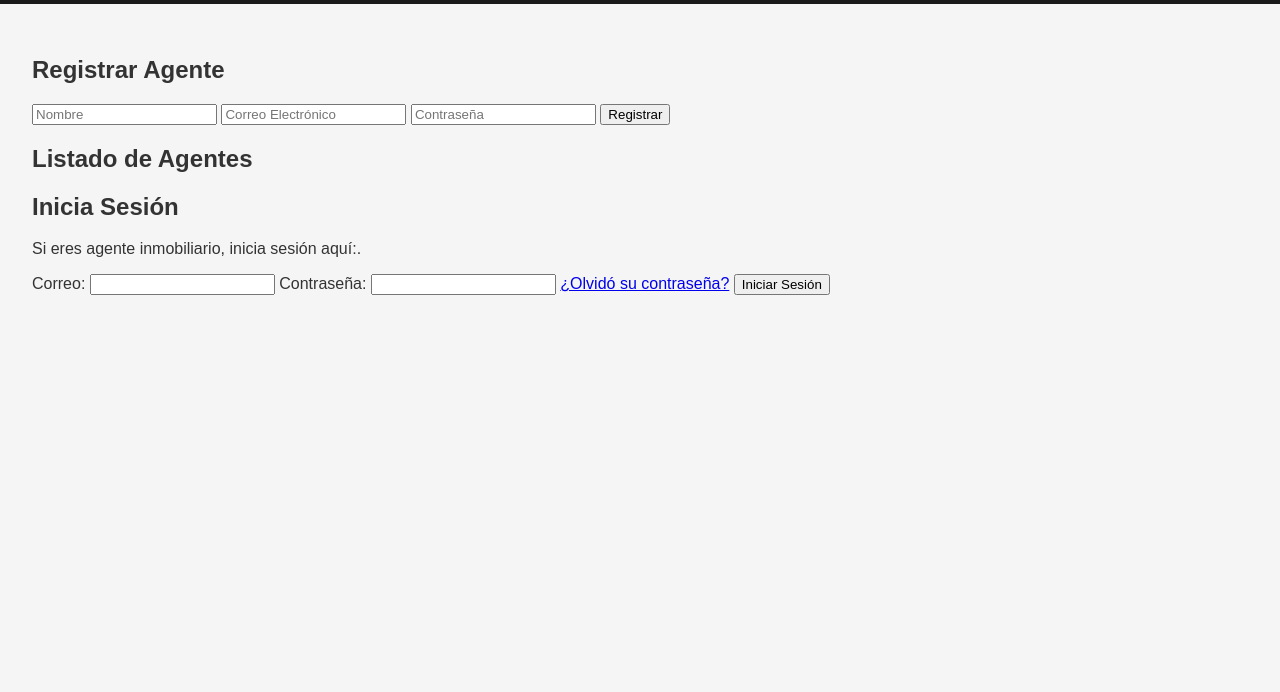
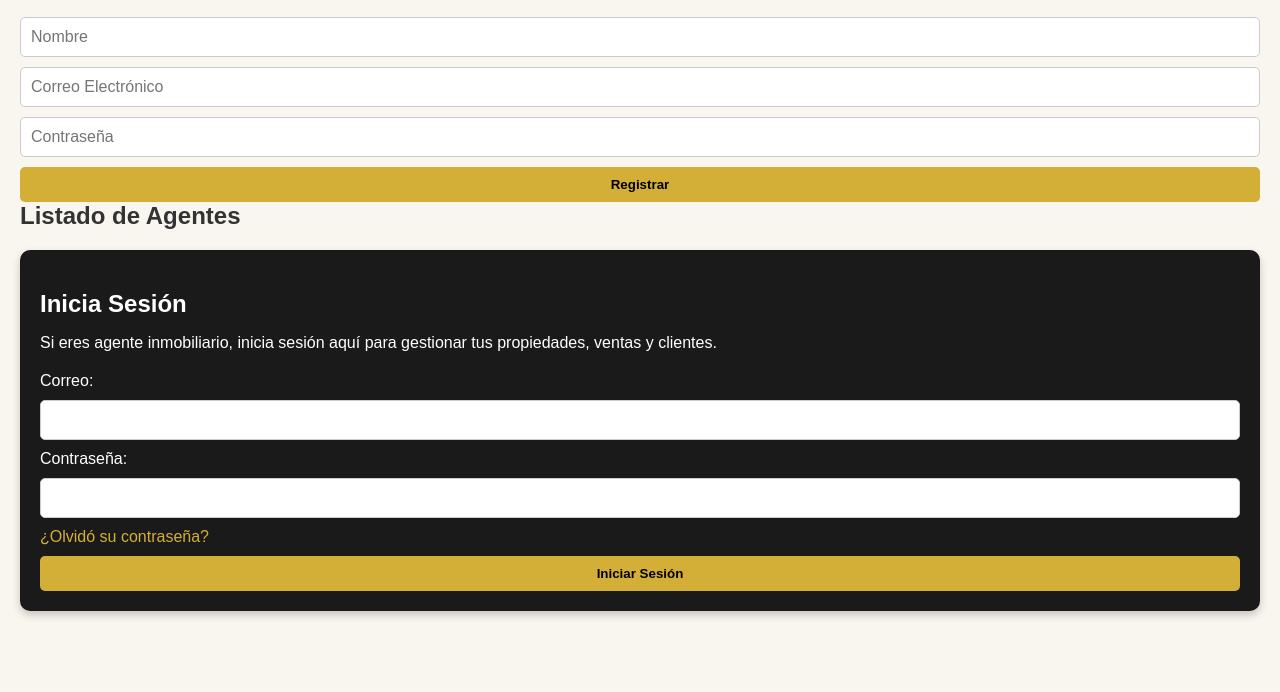
Before and after one commit to Johanhash/Inmobiliaria, a plain HTML site: page frontend/agentes.html in a window 1280 px wide. Shown: the part 108-800 px from the top of the page. Drawn offline with Linux system fonts and the light colour scheme; no server answers; sample sign-in values are in the browser's storage.

Commit message:
Update agentes.html
Cambios de prueba

```diff
--- a/frontend/agentes.html
+++ b/frontend/agentes.html
@@ -5,6 +5,111 @@
     <meta name="viewport" content="width=device-width, initial-scale=1.0">
     <title>Gestión de Agentes</title>
     <link rel="stylesheet" href="styles.css">
+    <style>
+        body {
+            font-family: Arial, sans-serif;
+            margin: 0;
+            padding: 0;
+            background-color: #f9f5ef;
+        }
+
+        header {
+            background-color: #000;
+            color: #fff;
+            padding: 10px 20px;
+            display: flex;
+            justify-content: space-between;
+            align-items: center;
+        }
+
+        header h1 {
+            margin: 0;
+        }
+
+        header nav ul {
+            list-style: none;
+            display: flex;
+            margin: 0;
+            padding: 0;
+        }
+
+        header nav ul li {
+            margin: 0 10px;
+        }
+
+        header nav ul li a {
+            color: #fff;
+            text-decoration: none;
+            font-weight: bold;
+        }
+
+        main {
+            padding: 20px;
+        }
+
+        h2 {
+            margin-top: 0;
+        }
+
+        form {
+            margin-top: 10px;
+            display: flex;
+            flex-direction: column;
+            gap: 10px;
+        }
+
+        input[type="text"],
+        input[type="email"],
+        input[type="password"] {
+            padding: 10px;
+            border: 1px solid #ccc;
+            border-radius: 5px;
+            font-size: 1rem;
+        }
+
+        button {
+            padding: 10px;
+            border: none;
+            border-radius: 5px;
+            background-color: #d4af37;
+            color: #000;
+            font-weight: bold;
+            cursor: pointer;
+        }
+
+        button:hover {
+            background-color: #c89f2f;
+        }
+
+        a {
+            color: #d4af37;
+            text-decoration: none;
+        }
+
+        a:hover {
+            text-decoration: underline;
+        }
+
+        #agent-list {
+            background-color: #1a1a1a;
+            color: #fff;
+            padding: 20px;
+            border-radius: 10px;
+            margin-top: 20px;
+            box-shadow: 0 4px 8px rgba(0, 0, 0, 0.2);
+        }
+
+        #agent-list h1 {
+            color: #fff;
+            font-size: 1.5rem;
+            margin-bottom: 10px;
+        }
+
+        #agent-list p {
+            font-size: 1rem;
+            margin-bottom: 20px;
+        }
+    </style>
 </head>
 <body>
     <header>
@@ -14,7 +119,7 @@
                 <li><a href="citas.html">Citas</a></li>
                 <li><a href="panel.html">Propiedades</a></li>
                 <li><a href="transacciones.html">Transacciones</a></li>
-                <li><a href="agentes.html">Registro de agentes</a> </li>
+                <li><a href="agentes.html">Registro de agentes</a></li>
                 <li><a href="reportes.html">Reportes</a></li>
             </ul>
         </nav>
@@ -32,9 +137,8 @@
         <section>
             <h2>Listado de Agentes</h2>
             <div id="agent-list">
-                <!-- Agentes se cargarán aquí -->
                 <h1>Inicia Sesión</h1>
-                <p>Si eres agente inmobiliario, inicia sesión aquí:.</p>
+                <p>Si eres agente inmobiliario, inicia sesión aquí para gestionar tus propiedades, ventas y clientes.</p>
                 <form id="agent-login-form">
                     <label for="agent-email">Correo:</label>
                     <input type="email" id="agent-email" name="email" required>
@@ -44,11 +148,9 @@
                     <button type="submit">Iniciar Sesión</button>
                 </form>
             </div>
-        </div>
-    </section>
+        </section>
     </main>
-    <script src="js/agentes.js"></script>
+    <!-- <script src="js/agentes.js"></script> -->
     <script src="js/common.js"></script>
-
 </body>
 </html>
```
